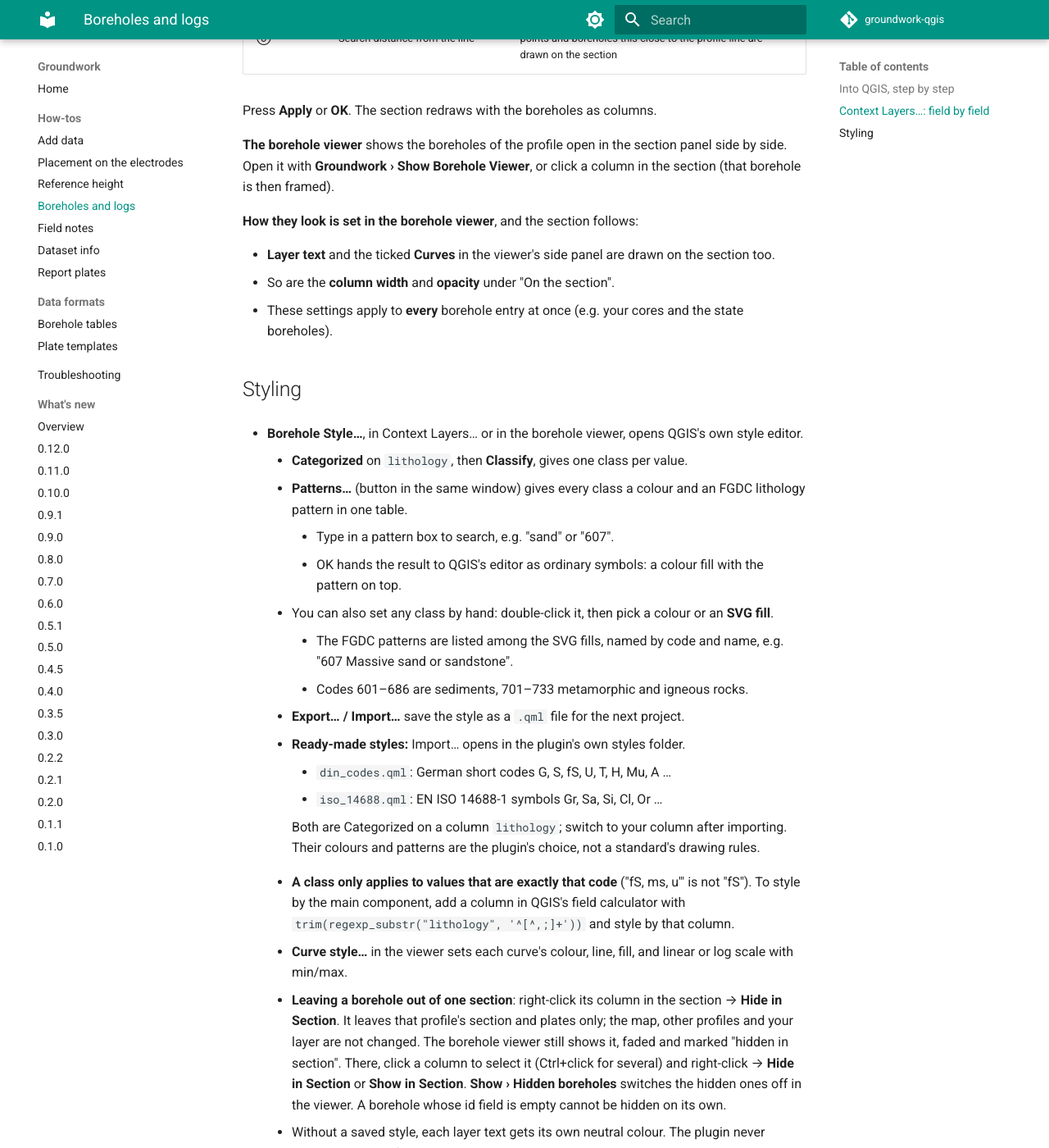
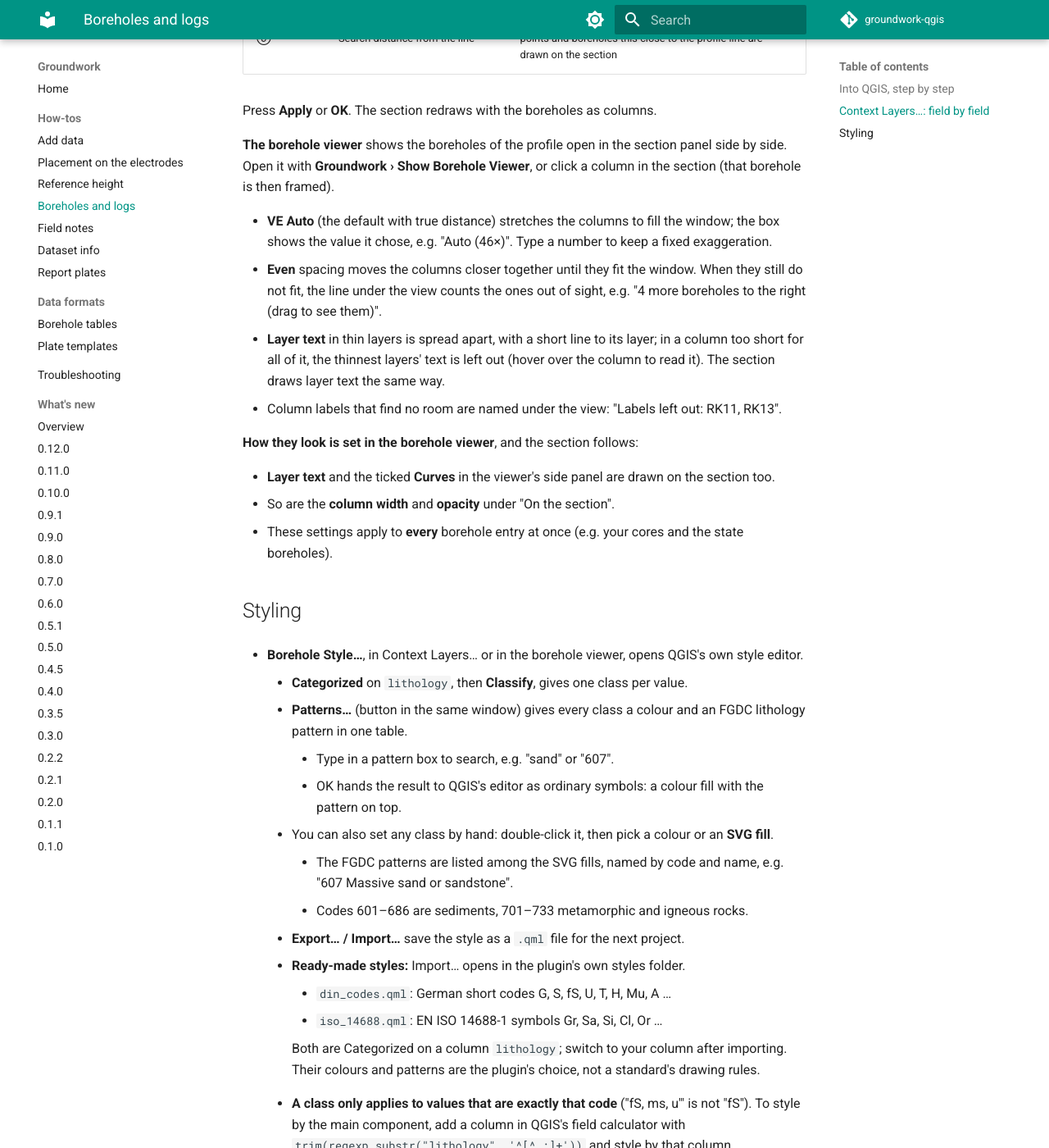
Before and after one commit to SebBenJamin/groundwork-qgis, an MkDocs documentation site: the page built from docs/user/howto/boreholes.md, in a window 1280 px wide and 1400 px high, scrolled down 2269 px. Shown: the whole window at 82% size. Built offline with MkDocs 1.6.1 and Material for MkDocs 9.7.7, drawn with Linux system fonts in a browser that asks for light colours; comment, search, counter and statistics services are not loaded.

Commit message:
docs: the viewer's Auto VE, even fit and spread layer text; Curve Style… wording and a Font label
Co-Authored-By: Claude Opus 5.5 <noreply@anthropic.com>

```diff
--- a/docs/user/howto/boreholes.md
+++ b/docs/user/howto/boreholes.md
@@ -47,6 +47,11 @@ Press **Apply** or **OK**. The section redraws with the boreholes as columns.
 
 **The borehole viewer** shows the boreholes of the profile open in the section panel side by side. Open it with **Groundwork › Show Borehole Viewer**, or click a column in the section (that borehole is then framed).
 
+- **VE Auto** (the default with true distance) stretches the columns to fill the window; the box shows the value it chose, e.g. "Auto (46×)". Type a number to keep a fixed exaggeration.
+- **Even** spacing moves the columns closer together until they fit the window. When they still do not fit, the line under the view counts the ones out of sight, e.g. "4 more boreholes to the right (drag to see them)".
+- **Layer text** in thin layers is spread apart, with a short line to its layer; in a column too short for all of it, the thinnest layers' text is left out (hover over the column to read it). The section draws layer text the same way.
+- Column labels that find no room are named under the view: "Labels left out: RK11, RK13".
+
 **How they look is set in the borehole viewer**, and the section follows:
 
 - **Layer text** and the ticked **Curves** in the viewer's side panel are drawn on the section too.
@@ -71,7 +76,7 @@ Press **Apply** or **OK**. The section redraws with the boreholes as columns.
     Both are Categorized on a column `lithology`; switch to your column after importing. Their colours and patterns are the plugin's choice, not a standard's drawing rules.
 
   - **A class only applies to values that are exactly that code** ("fS, ms, u'" is not "fS"). To style by the main component, add a column in QGIS's field calculator with `trim(regexp_substr("lithology", '^[^,;]+'))` and style by that column.
-- **Curve style…** in the viewer sets each curve's colour, line, fill, and linear or log scale with min/max.
+- **Curve Style…** in the viewer sets each curve's colour, line, fill, and linear or log scale with min/max.
 - **Leaving a borehole out of one section**: right-click its column in the section → **Hide in Section**. It leaves that profile's section and plates only; the map, other profiles and your layer are not changed. The borehole viewer still shows it, faded and marked "hidden in section". There, click a column to select it (Ctrl+click for several) and right-click → **Hide in Section** or **Show in Section**. **Show › Hidden boreholes** switches the hidden ones off in the viewer. A borehole whose id field is empty cannot be hidden on its own.
 - Without a saved style, each layer text gets its own neutral colour. The plugin never guesses a colour from the words.
 
```
Also changed, not shown: 2 other files.
